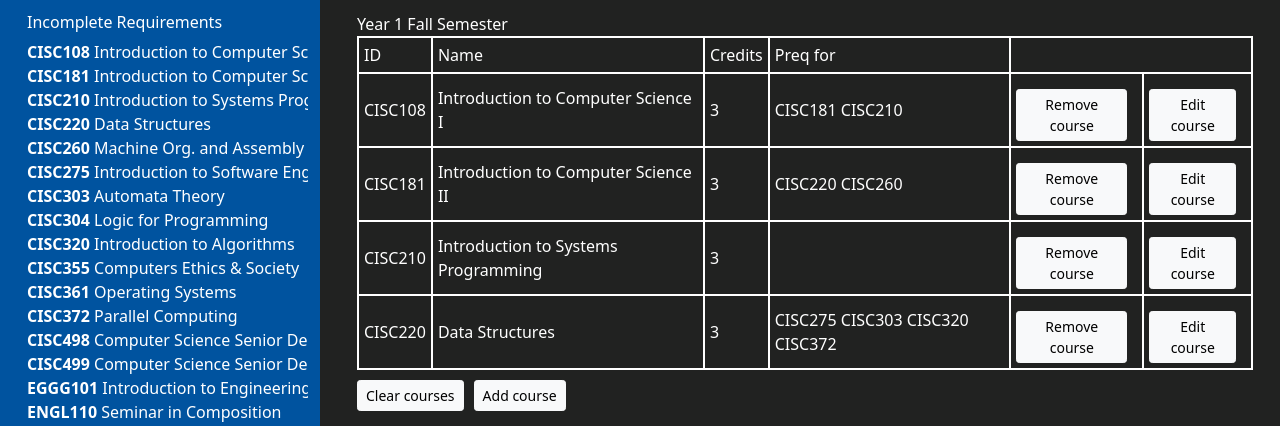
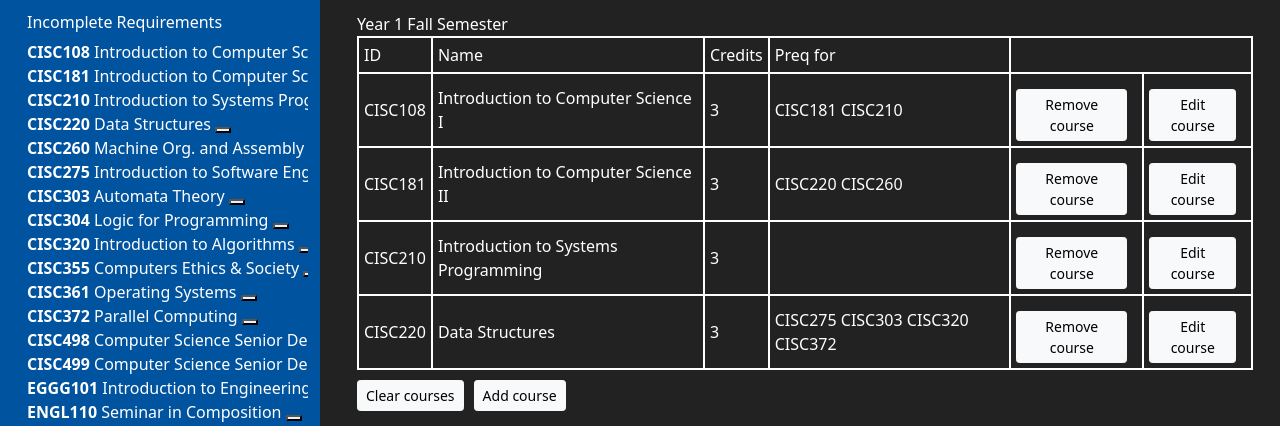
Before and after one commit to mnawar27/ud-cis-scheduler-team-7, a React (Create React App) app: page / in a window 1280 px wide. Shown: the part 374-800 px from the top of the page. Built offline with nearby package versions, Linux system fonts and the light colour scheme.

Commit message:
Can press button to change course info then a seperate button to send the changes to the semesters

```diff
--- a/src/Components/Menu.tsx
+++ b/src/Components/Menu.tsx
@@ -1,14 +1,19 @@
 import React from "react";
 import COURSES from "../Assets/courses.json";
 
+
 export function Menu(): JSX.Element{
+    function overrideCourse(i:number){
+        COURSES[i].name="CISC0";
+
+    }
     return(
         <div className="menu">
             <h3>Course list</h3>
             <h6>Incomplete Requirements</h6>
             <ul className="nav navbar-nav">
                 {COURSES.map((Course, i) => {
-                    return <li key={i}><strong>{Course.name}</strong> {Course.description}</li>;
+                    return <li key={i}><strong>{Course.name}</strong> {Course.description} <button onClick={()=>overrideCourse(i)}></button></li>;
                 })}
             </ul>
             <hr/>
```
